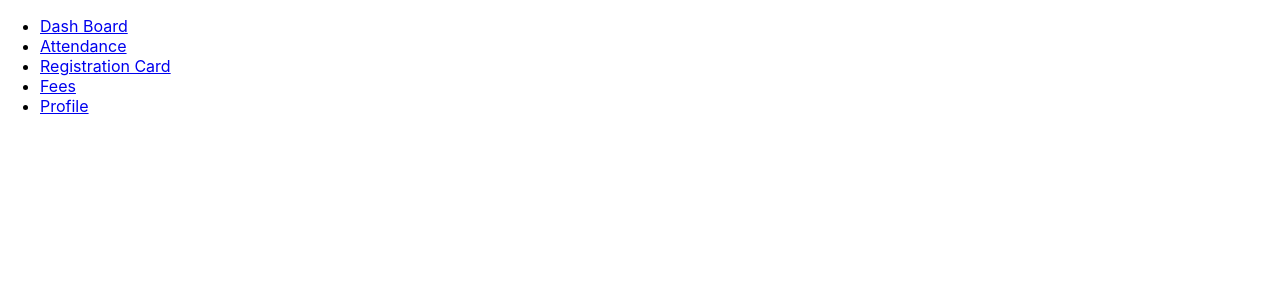
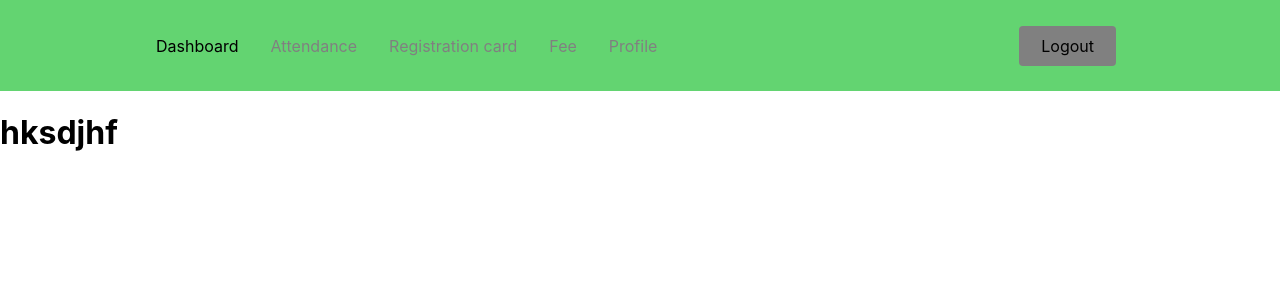
Before and after one commit to khannasir1999/smart-student-management-portal, a React (Create React App) app: page /dashboard in a window 1280 px wide. Shown: the top 300 px of the page. Built offline with nearby package versions, Linux system fonts and the light colour scheme.

Commit message:
navbar styling

```diff
--- a/package.json
+++ b/package.json
@@ -8,9 +8,11 @@
     "@testing-library/user-event": "^13.5.0",
     "react": "^18.0.0",
     "react-dom": "^18.0.0",
+    "react-icons": "^4.3.1",
     "react-router": "^6.3.0",
     "react-router-dom": "^6.3.0",
     "react-scripts": "5.0.0",
+    "styled-components": "^5.3.5",
     "web-vitals": "^2.1.4"
   },
   "scripts": {
--- a/src/App.js
+++ b/src/App.js
@@ -8,23 +8,32 @@
 import Profile from './Pages/Profile'
 import NavBar from "./Components/NavBar";
 
+
 function App() {
   return (
+    <>
+
     <BrowserRouter>
       <Routes>
         <Route path="/" index element={<Login />} />
-        <Route path="/Dashboard" element={<Dashboard />} />
+        {/* <Route path="/Dashboard" element={<Dashboard />} /> */}
+        <Route path = "Login" element = {<Login/>} />
 
-        <Route path='/' element={<NavBar/>}>
+
+
+        <Route element={<NavBar/>}>
         <Route path="dashboard" element={<Dashboard/>}/>
         <Route path="attendance" element={<Attendance/>}/>
-        <Route path="registration-card" element={<RegisterationCard/>} />
+        <Route path="registration_card" element={<RegisterationCard/>} />
         <Route path="fees" element={<Fees/>} />
         <Route path="profile" element={<Profile/>} />
         </Route>
       </Routes>
     </BrowserRouter>
+    </>
   );
+
+
 }
 
 export default App;
--- a/src/Components/NavBar.js
+++ b/src/Components/NavBar.js
@@ -1,17 +1,76 @@
-import {Link, Outlet} from 'react-router-dom'
+
+import React from 'react';
+import {
+Nav,
+NavLink,
+Bars,
+NavMenu,
+NavBtn,
+NavBtnLink,
+} from './NavbarElements';
+import { Outlet } from 'react-router-dom';
+
 const NavBar = () => {
+return (
+	<>
+	<Nav>
+		<Bars />
 
-  return (
-    <>
-    <ul>
-      <li><Link to="/dashboard" >Dash Board</Link></li>
-      <li><Link to="/attendance" >Attendance</Link></li>
-      <li><Link to="/registration-card" >Registration Card</Link></li>
-      <li><Link to="/fees" >Fees</Link></li>
-      <li><Link to="/profile" >Profile</Link></li>
-    </ul>
-    <Outlet/>
-    </>
-  )
+		<NavMenu>
+		<NavLink to="/dashboard" >
+			Dashboard
+		</NavLink>
+		<NavLink to="/attendance" >
+			Attendance
+		</NavLink>
+		<NavLink to="/registration_card" >
+			Registration card
+		</NavLink>
+		<NavLink to="/fees" >
+			Fee
+		</NavLink>
+		<NavLink to="/profile" >
+			Profile
+		</NavLink>
+
+
+		</NavMenu>
+		<NavBtn>
+		<NavBtnLink to='/Login'>Logout</NavBtnLink>
+		</NavBtn>
+	</Nav>
+  <Outlet/>
+	</>
+);
 };
+
 export default NavBar;
+
+// import {Link, Outlet} from 'react-router-dom';
+
+// const NavBar = () => {
+
+
+//   return (
+
+
+//     <>
+//     <ul>
+//       <li><Link to="/dashboard" >Dash Board</Link></li>
+//       <li><Link to="/attendance" >Attendance</Link></li>
+//       <li><Link to="/registration-card" >Registration Card</Link></li>
+//       <li><Link to="/fees" >Fees</Link></li>
+//       <li><Link to="/profile" >Profile</Link></li>
+//       <li><Link to="/Login">Logout</Link></li>
+//     </ul>
+//   <Outlet/>
+
+
+//     </>
+
+
+
+
+//   )
+// };
+// export default NavBar;
--- /dev/null
+++ b/src/Components/NavbarElements.js
@@ -0,0 +1,86 @@
+import { FaBars } from 'react-icons/fa';
+import { NavLink as Link } from 'react-router-dom';
+import styled from 'styled-components';
+
+export const Nav = styled.nav`
+background: #63D471;
+height: 85px;
+display: flex;
+justify-content: space-between;
+padding: 0.2rem calc((100vw - 1000px) / 2);
+z-index: 12;
+/* Third Nav */
+/* justify-content: flex-start; */
+`;
+
+export const NavLink = styled(Link)`
+color: #808080;
+display: flex;
+align-items: center;
+text-decoration: none;
+padding: 0 1rem;
+height: 100%;
+cursor: pointer;
+&.active {
+	color: #000000;
+}
+`;
+
+export const Bars = styled(FaBars)`
+display: none;
+color: #808080;
+@media screen and (max-width: 768px) {
+	display: block;
+	position: absolute;
+	top: 0;
+	right: 0;
+	transform: translate(-100%, 75%);
+	font-size: 1.8rem;
+	cursor: pointer;
+}
+`;
+
+export const NavMenu = styled.div`
+display: flex;
+align-items: center;
+margin-right: -24px;
+/* Second Nav */
+/* margin-right: 24px; */
+/* Third Nav */
+/* width: 100vw;
+white-space: nowrap; */
+@media screen and (max-width: 768px) {
+	display: none;
+}
+`;
+
+export const NavBtn = styled.nav`
+display: flex;
+align-items: center;
+margin-right: 24px;
+/* Third Nav */
+/* justify-content: flex-end;
+width: 100vw; */
+@media screen and (max-width: 768px) {
+	display: none;
+}
+`;
+
+export const NavBtnLink = styled(Link)`
+border-radius: 4px;
+background: #808080;
+padding: 10px 22px;
+color: #000000;
+outline: none;
+border: none;
+cursor: pointer;
+transition: all 0.2s ease-in-out;
+text-decoration: none;
+/* Second Nav */
+margin-left: 24px;
+&:hover {
+	transition: all 0.2s ease-in-out;
+	background: #fff;
+	color: #808080;
+}
+`;
--- a/src/Pages/Attendance.js
+++ b/src/Pages/Attendance.js
@@ -1,8 +1,11 @@
 import React from 'react'
 
-export default function Attendance() {
+function Attendance() {
   return (
-      <h1>Attendance</h1>
+    <h1>Attendance</h1>
+  );
+}
 
-  )
-};
+console.log("Ateendence");
+
+export default Attendance;
--- a/src/Pages/Dashboard.js
+++ b/src/Pages/Dashboard.js
@@ -4,7 +4,10 @@
 
 const Dashboard = () => {
     return (
-        <NavBar/>
+        <>
+
+        <h1>hksdjhf</h1>
+        </>
     );
 }
 export default Dashboard;
--- a/src/Pages/Profile.js
+++ b/src/Pages/Profile.js
@@ -1,7 +1,8 @@
 import React from 'react'
 
-export default function Profile() {
+const Profile = () => {
   return (
     <h1>Profile</h1>
   )
 };
+export default Profile;
```
Also changed, not shown: 1 other file (tests, documents, lock files or other folders).
